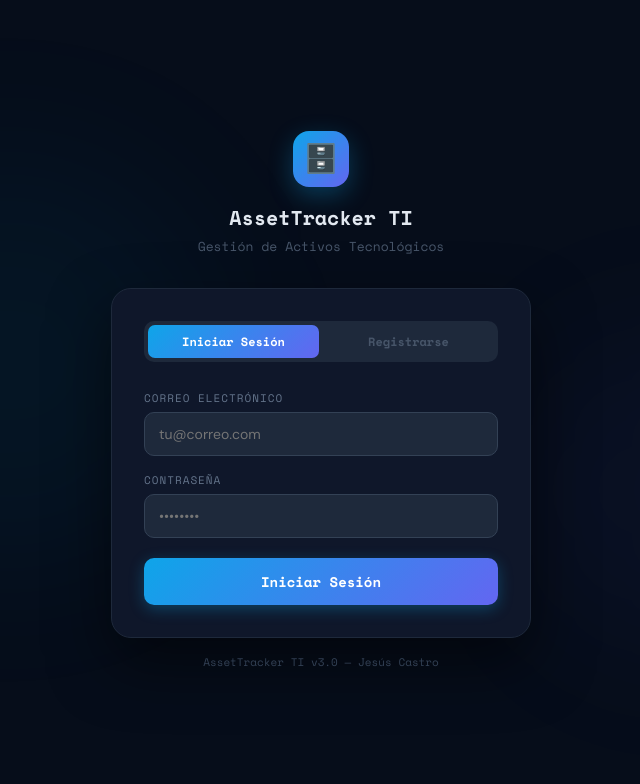
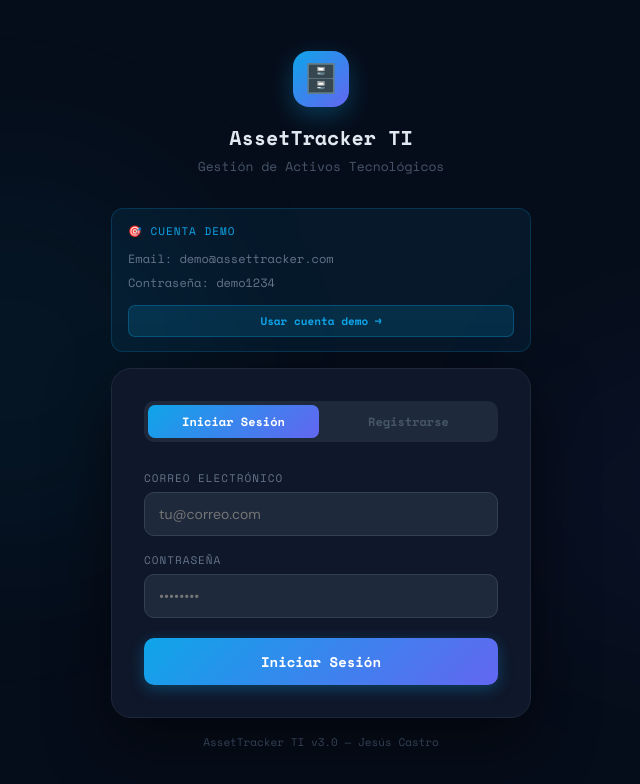
Before and after one commit to castroparrajesus/AssetTracker-TI---Inventario-de-Activos, a React (Vite) app: page / in a window 1280 px wide. Shown: the top 784 px of the page, without its empty margins (319-959 px from the left). Built offline with nearby package versions, Linux system fonts and the light colour scheme.

Commit message:
Feature: cuenta demo en login

```diff
--- a/src/Login.jsx
+++ b/src/Login.jsx
@@ -2,17 +2,16 @@ import { useState } from "react";
 import { supabase } from "./supabase";
 
 export default function Login() {
-  const [mode, setMode]       = useState("login"); // "login" | "register"
-  const [email, setEmail]     = useState("");
+  const [mode, setMode]         = useState("login");
+  const [email, setEmail]       = useState("");
   const [password, setPassword] = useState("");
-  const [loading, setLoading] = useState(false);
-  const [error, setError]     = useState("");
+  const [loading, setLoading]   = useState(false);
+  const [error, setError]       = useState("");
 
   const handleSubmit = async () => {
     if (!email || !password) return setError("Completa todos los campos.");
     setLoading(true);
     setError("");
-
     if (mode === "login") {
       const { error } = await supabase.auth.signInWithPassword({ email, password });
       if (error) setError("Correo o contraseña incorrectos.");
@@ -22,6 +21,12 @@ export default function Login() {
       else setError("✅ Cuenta creada. Ya puedes iniciar sesión.");
     }
     setLoading(false);
+  };
+
+  const usarDemo = () => {
+    setEmail("demo@assettracker.com");
+    setPassword("demo1234");
+    setMode("login");
   };
 
   return (
@@ -35,7 +40,6 @@ export default function Login() {
 
       <div style={{minHeight:"100vh",background:"#060d1a",display:"flex",alignItems:"center",justifyContent:"center",fontFamily:"'DM Sans',sans-serif",padding:20}}>
 
-        {/* Fondo decorativo */}
         <div style={{position:"fixed",inset:0,overflow:"hidden",pointerEvents:"none"}}>
           <div style={{position:"absolute",top:"20%",left:"10%",width:400,height:400,borderRadius:"50%",background:"rgba(14,165,233,0.05)",filter:"blur(80px)"}}></div>
           <div style={{position:"absolute",bottom:"20%",right:"10%",width:300,height:300,borderRadius:"50%",background:"rgba(99,102,241,0.05)",filter:"blur(80px)"}}></div>
@@ -43,17 +47,26 @@ export default function Login() {
 
         <div style={{width:"100%",maxWidth:420,position:"relative"}}>
 
-          {/* Logo */}
           <div style={{textAlign:"center",marginBottom:32}}>
             <div style={{width:56,height:56,borderRadius:16,background:"linear-gradient(135deg,#0ea5e9,#6366f1)",display:"inline-flex",alignItems:"center",justifyContent:"center",fontSize:28,marginBottom:16,boxShadow:"0 8px 24px rgba(14,165,233,0.3)"}}>🗄️</div>
             <div style={{fontFamily:"'Space Mono',monospace",fontSize:20,fontWeight:700,color:"#e2e8f0",marginBottom:4}}>AssetTracker TI</div>
             <div style={{color:"#475569",fontSize:13,fontFamily:"'Space Mono',monospace"}}>Gestión de Activos Tecnológicos</div>
           </div>
 
-          {/* Card */}
+          {/* Demo banner */}
+          <div style={{background:"rgba(14,165,233,0.08)",border:"1px solid rgba(14,165,233,0.2)",borderRadius:12,padding:"14px 16px",marginBottom:16}}>
+            <div style={{color:"#0ea5e9",fontSize:11,fontFamily:"'Space Mono',monospace",marginBottom:8,textTransform:"uppercase",letterSpacing:1}}>🎯 Cuenta Demo</div>
+            <div style={{color:"#64748b",fontSize:12,fontFamily:"'Space Mono',monospace",lineHeight:2}}>
+              Email: demo@assettracker.com<br/>
+              Contraseña: demo1234
+            </div>
+            <button onClick={usarDemo} style={{marginTop:10,padding:"7px 12px",background:"rgba(14,165,233,0.15)",border:"1px solid rgba(14,165,233,0.3)",borderRadius:7,color:"#0ea5e9",cursor:"pointer",fontFamily:"'Space Mono',monospace",fontSize:11,width:"100%",fontWeight:700}}>
+              Usar cuenta demo →
+            </button>
+          </div>
+
           <div style={{background:"#0f172a",border:"1px solid #1e293b",borderRadius:20,padding:32,boxShadow:"0 25px 60px rgba(0,0,0,0.5)"}}>
 
-            {/* Tabs */}
             <div style={{display:"flex",gap:4,marginBottom:28,background:"#1e293b",borderRadius:10,padding:4}}>
               {[["login","Iniciar Sesión"],["register","Registrarse"]].map(([m,label])=>(
                 <button key={m} onClick={()=>{setMode(m);setError("");}} style={{flex:1,padding:"8px",borderRadius:7,border:"none",cursor:"pointer",fontFamily:"'Space Mono',monospace",fontSize:12,fontWeight:700,background:mode===m?"linear-gradient(135deg,#0ea5e9,#6366f1)":"transparent",color:mode===m?"#fff":"#475569",transition:"all .2s"}}>
@@ -62,29 +75,16 @@ export default function Login() {
               ))}
             </div>
 
-            {/* Campos */}
             <div style={{display:"flex",flexDirection:"column",gap:16}}>
               <div>
                 <label style={{display:"block",color:"#64748b",fontSize:11,fontFamily:"'Space Mono',monospace",marginBottom:6,textTransform:"uppercase",letterSpacing:1}}>Correo electrónico</label>
-                <input
-                  type="email"
-                  placeholder="tu@correo.com"
-                  value={email}
-                  onChange={e=>setEmail(e.target.value)}
-                  onKeyDown={e=>e.key==="Enter"&&handleSubmit()}
-                  style={{width:"100%",background:"#1e293b",border:"1px solid #334155",borderRadius:10,padding:"12px 14px",color:"#e2e8f0",fontSize:14,outline:"none",fontFamily:"inherit",transition:"border .2s"}}
-                />
+                <input type="email" placeholder="tu@correo.com" value={email} onChange={e=>setEmail(e.target.value)} onKeyDown={e=>e.key==="Enter"&&handleSubmit()}
+                  style={{width:"100%",background:"#1e293b",border:"1px solid #334155",borderRadius:10,padding:"12px 14px",color:"#e2e8f0",fontSize:14,outline:"none",fontFamily:"inherit",transition:"border .2s"}}/>
               </div>
               <div>
                 <label style={{display:"block",color:"#64748b",fontSize:11,fontFamily:"'Space Mono',monospace",marginBottom:6,textTransform:"uppercase",letterSpacing:1}}>Contraseña</label>
-                <input
-                  type="password"
-                  placeholder="••••••••"
-                  value={password}
-                  onChange={e=>setPassword(e.target.value)}
-                  onKeyDown={e=>e.key==="Enter"&&handleSubmit()}
-                  style={{width:"100%",background:"#1e293b",border:"1px solid #334155",borderRadius:10,padding:"12px 14px",color:"#e2e8f0",fontSize:14,outline:"none",fontFamily:"inherit",transition:"border .2s"}}
-                />
+                <input type="password" placeholder="••••••••" value={password} onChange={e=>setPassword(e.target.value)} onKeyDown={e=>e.key==="Enter"&&handleSubmit()}
+                  style={{width:"100%",background:"#1e293b",border:"1px solid #334155",borderRadius:10,padding:"12px 14px",color:"#e2e8f0",fontSize:14,outline:"none",fontFamily:"inherit",transition:"border .2s"}}/>
               </div>
 
               {error && (
```
